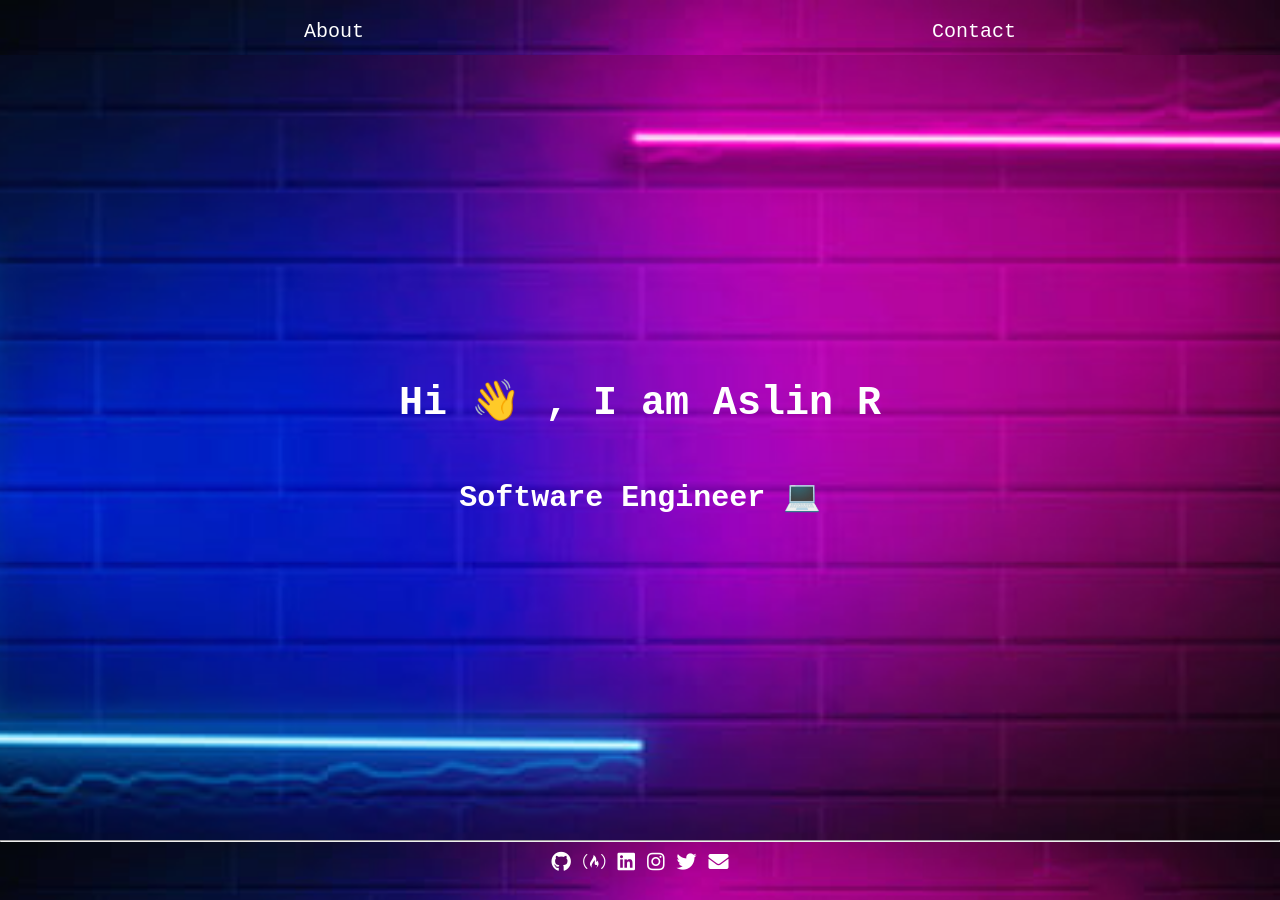
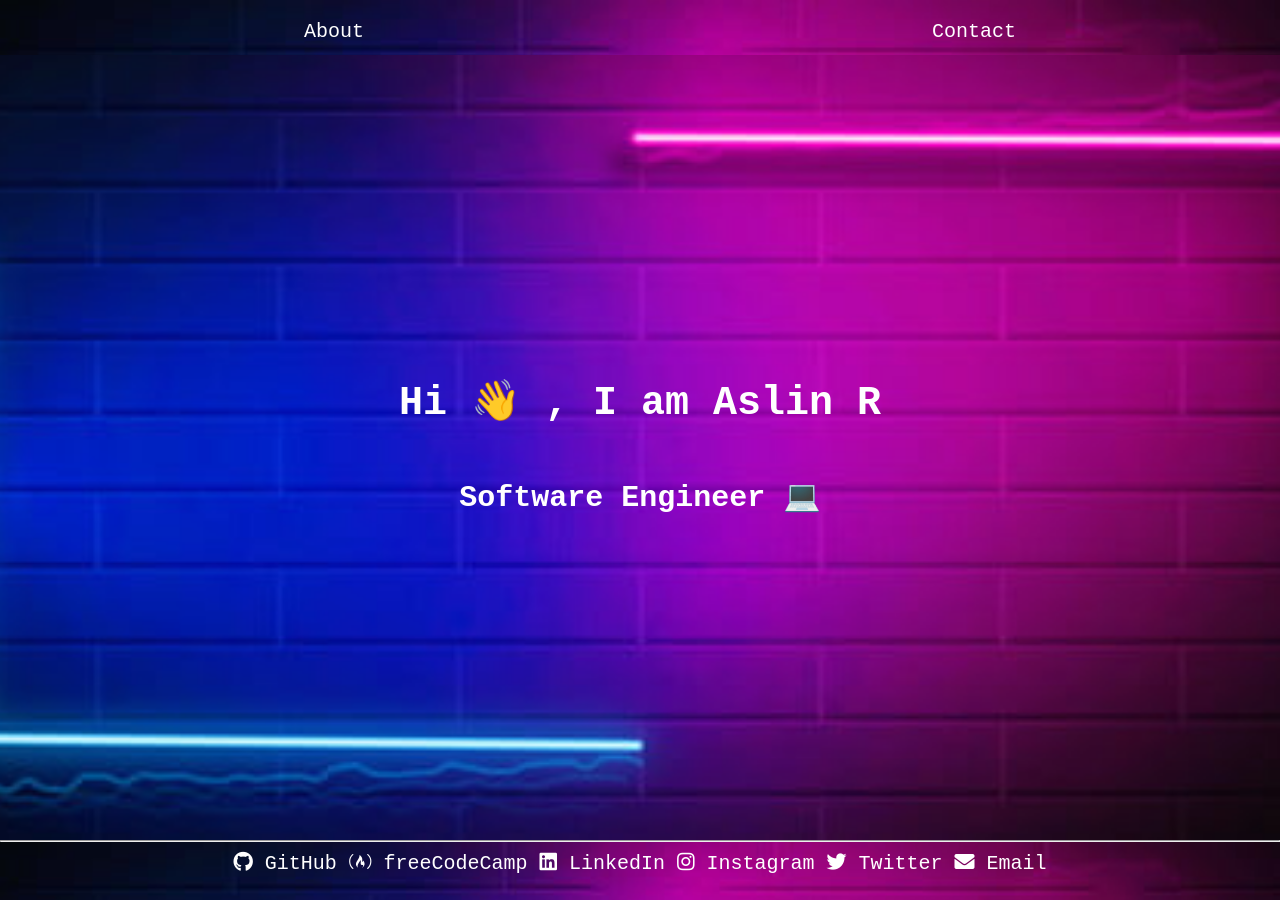
Before and after one commit to aslin-joel-r/aslin-r.github.io, a plain HTML site: page index.html in a window 1280 px wide. Drawn offline with Linux system fonts and the light colour scheme.

Commit message:
Update index.html

```diff
--- a/index.html
+++ b/index.html
@@ -23,24 +23,31 @@
    <div id="contact">
     <hr>
 
-    <i class="fab fa-github" id="icon"></i>
-    <a id="profile-link" target="_blank" href="https://github.com/aslin-r"></a>
+    <link rel="stylesheet" href="https://cdnjs.cloudflare.com/ajax/libs/font-awesome/5.15.3/css/all.min.css">
 
-    <i class="fab fa-free-code-camp" id="icon"></i>
-    <a id="profile-link" target="_blank" href="https://www.freecodecamp.org/aslinjoelr"></a>
+    <a id="profile-link" target="_blank" href="https://github.com/aslin-r">
+        <i class="fab fa-github" id="icon"></i> GitHub
+    </a>
 
-    <i class="fab fa-linkedin" id="icon"></i>
-    <a  id="profile-link" target="_blank" href="https://in.linkedin.com/in/aslin-r-557175228"></a>
+    <a id="profile-link" target="_blank" href="https://www.freecodecamp.org/aslinjoelr">
+        <i class="fab fa-free-code-camp" id="icon"></i> freeCodeCamp
+    </a>
 
-    <i class="fab fa-instagram" id="icon"></i>
-    <a  id="profile-link" target="_blank" href="https://instagram.com/aslin_joel_r"></a>
+    <a id="profile-link" target="_blank" href="https://in.linkedin.com/in/aslin-r-557175228">
+        <i class="fab fa-linkedin" id="icon"></i> LinkedIn
+    </a>
 
-    <i class="fab fa-twitter" id="icon"></i>
-    <a  id="profile-link" target="_blank" href="https://twitter.com/aslin_joel_r"></a>
+    <a id="profile-link" target="_blank" href="https://instagram.com/aslin_joel_r">
+        <i class="fab fa-instagram" id="icon"></i> Instagram
+    </a>
 
-    <i class="fa fa-envelope" id="icon"></i>
-    <a  id="profile-link" target="_blank" href="mailto:youremail@gmail.com"></a>
+    <a id="profile-link" target="_blank" href="https://twitter.com/aslin_joel_r">
+        <i class="fab fa-twitter" id="icon"></i> Twitter
+    </a>
 
+    <a id="profile-link" target="_blank" href="mailto:youremail@gmail.com">
+        <i class="fa fa-envelope" id="icon"></i> Email
+    </a>
 
   </div>
 
```
